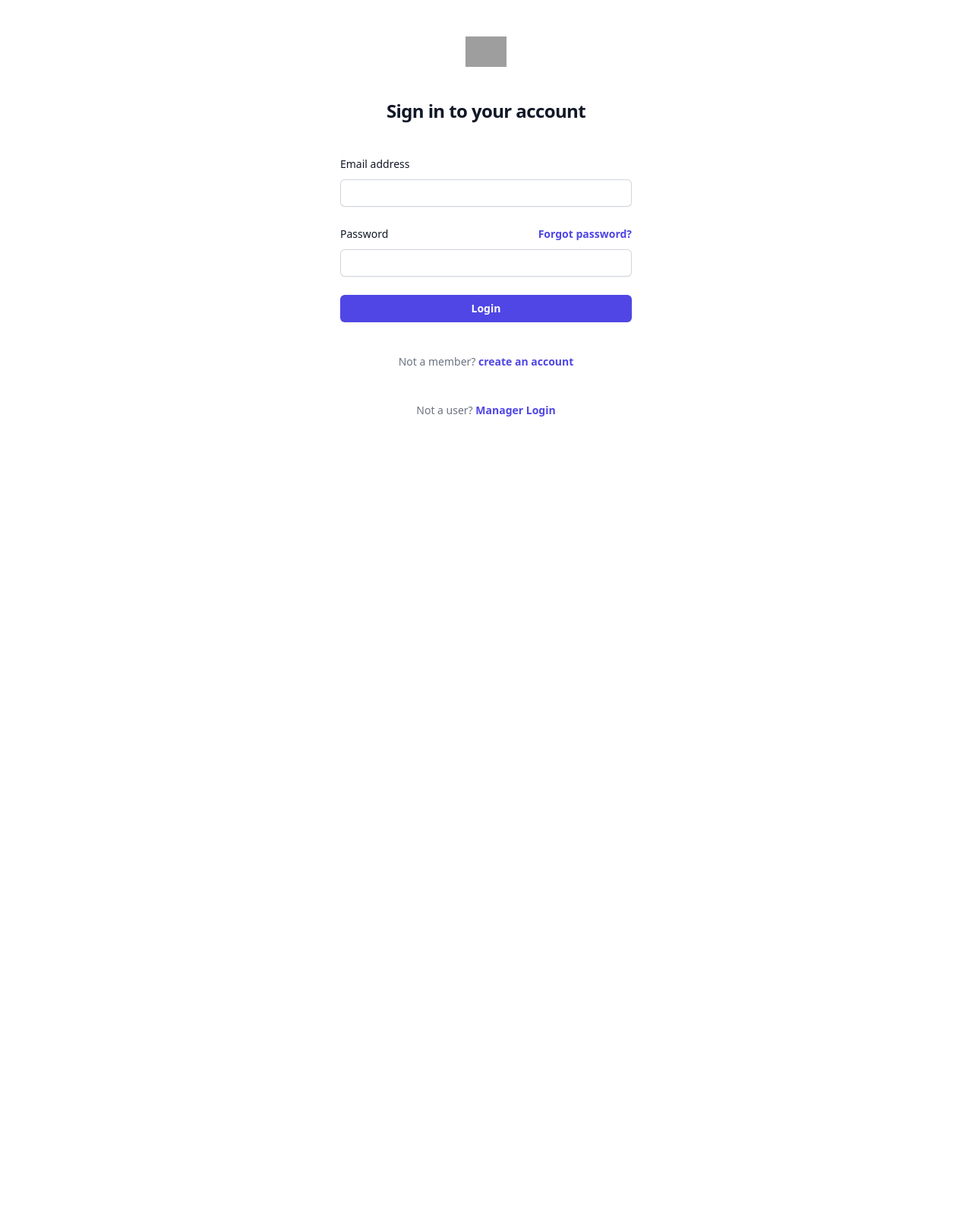
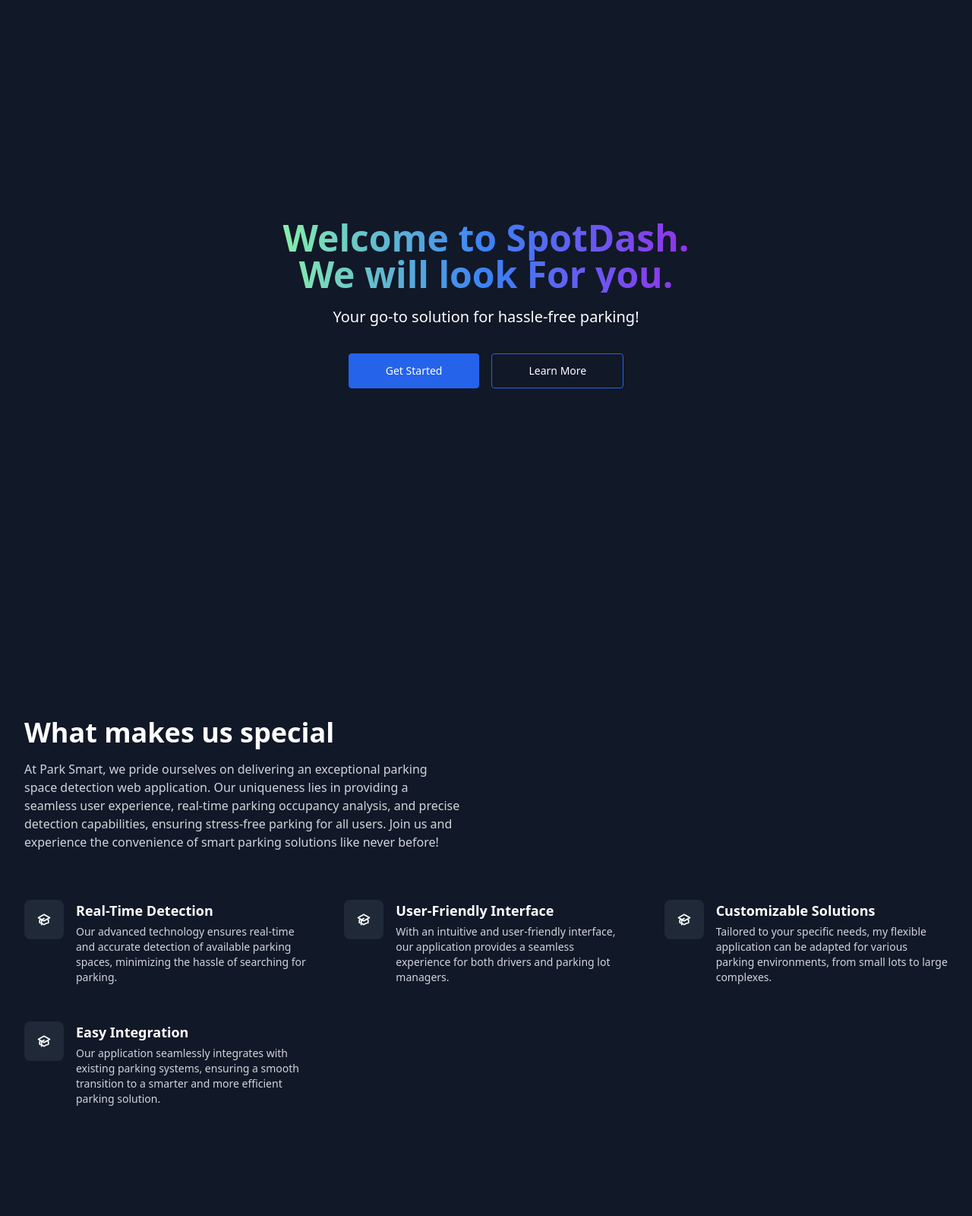
Before and after one commit to JustEmkay/SpotDash, a Flask app: page / in a window 1280 px wide. Shown: the whole page at 76% size. Before the commit the page ends 548 px from the top, so only its background shows below. Run offline with Flask 3, Linux system fonts and the light colour scheme; some libraries are stand-ins or nearby versions; grey boxes are pictures that could not be loaded.

Commit message:
some fixes and UI changes

```diff
--- a/u-m/Templates/login.html
+++ b/u-m/Templates/login.html
@@ -1,7 +1,7 @@
 <!DOCTYPE html>
 <html>
 <head>
-    <title>PSDoCV system</title>
+    <title>SpotDash 🚗</title>
     <link href="https://cdnjs.cloudflare.com/ajax/libs/tailwindcss/2.0.2/tailwind.min.css" rel="stylesheet">
     <script src="https://cdn.tailwindcss.com"></script>
     {% with messages = get_flashed_messages() %}
@@ -17,8 +17,7 @@
 
 <div class="flex min-h-full flex-col justify-center px-6 py-12 lg:px-8">
     <div class="sm:mx-auto sm:w-full sm:max-w-sm">
-      <img class="mx-auto h-10 w-auto" src="https://tailwindui.com/img/logos/mark.svg?color=indigo&shade=600" alt="Your Company">
-      <h2 class="mt-10 text-center text-2xl font-bold leading-9 tracking-tight text-gray-900">Sign in to your account</h2>
+      <h1 class="mx-auto h-10 w-auto mt-10 text-center text-2xl font-bold leading-9 tracking-tight text-gray-900">Sign in to <b>SpotDash</b></h1>
     </div>
 
     <div class="mt-10 sm:mx-auto sm:w-full sm:max-w-sm">
@@ -33,9 +32,6 @@
         <div>
           <div class="flex items-center justify-between">
             <label for="password" class="block text-sm font-medium leading-6 text-gray-900">Password</label>
-            <div class="text-sm">
-              <a href="#" class="font-semibold text-indigo-600 hover:text-indigo-500">Forgot password?</a>
-            </div>
           </div>
           <div class="mt-2">
             <input id="password" name="password" type="password" autocomplete="current-password" required class="block w-full rounded-md border-0 py-1.5 text-gray-900 shadow-sm ring-1 ring-inset ring-gray-300 placeholder:text-gray-400 focus:ring-2 focus:ring-inset focus:ring-indigo-600 sm:text-sm sm:leading-6">
--- a/u-m/Templates/profile.html
+++ b/u-m/Templates/profile.html
@@ -14,7 +14,7 @@
             <p>Email : {{profile[0]}}</p>
             <p>Vehicle : {{profile[1]}}</p>
             <div class="my-2 flex justify-end">
-              <button><a  title="Dont" class="bg-red-500 hover:bg-red-600 text-white py-2 px-4 rounded" href="#">delete your account</a></button>
+              <button><a  title="Dont" class="bg-red-500 hover:bg-red-600 text-white py-2 px-4 rounded" href="{{ url_for('delete_account')}}">delete your account</a></button>
             </div>
           </fieldset>
 
--- a/u-m/Templates/register.html
+++ b/u-m/Templates/register.html
@@ -20,7 +20,7 @@
             Registration Form
           </label>
         </div>
-        <form class="space-y-6" method="post" action="/register/manager">
+        <form class="space-y-6" method="post" action="/register">
           <div>
             <label
               for="username"
--- a/u-m/Templates/success.html
+++ b/u-m/Templates/success.html
@@ -1,10 +1,10 @@
 <!DOCTYPE html>
 <html>
 <head>
-    <title>Account Created</title>
+    <title>Task successful</title>
 </head>
 <body>
-    <h1>Account Created Successfully!</h1>
-    <a href="/">Login</a>
+    <h1>Task Successfully!</h1>
+    <a href="{{url_for('index')}}">Login</a>
 </body>
 </html>
--- a/u-m/Templates/users/navbar.html
+++ b/u-m/Templates/users/navbar.html
@@ -1,6 +1,6 @@
 <div class="w-full bg-gray-200">
     <nav class="container relative flex flex-wrap items-center justify-between p-4 mx-auto lg:p-8 xl:px-4">
-      <p class="text-xl font-bold">Parking Space Detection</p>
+      <p class="text-2xl text-gray-900 font-extrabold">SpotDash</p>
       <div class="flex justify-between gap-4">
         <ul class="flex items-center gap-2">
           <li {% if active_page == 'home' %} class="active"{% endif %}>
--- /dev/null
+++ b/u-m/Templates/welcome.html
@@ -0,0 +1,188 @@
+<!DOCTYPE html>
+<html lang="en">
+<head>
+    <meta charset="UTF-8">
+    <meta name="viewport" content="width=device-width, initial-scale=1.0">
+    <title>Welcome to SpotDash 🚗</title>
+    <link href="https://cdnjs.cloudflare.com/ajax/libs/tailwindcss/2.0.2/tailwind.min.css" rel="stylesheet">
+    <script src="https://cdn.tailwindcss.com"></script>
+</head>
+<body>
+    <div class="h-screen">
+    <section class="bg-gray-900 h-full text-white">
+        <div
+          class="mx-auto max-w-screen-xl px-4 py-32 lg:flex lg:h-screen lg:items-center"
+        >
+          <div class="mx-auto max-w-3xl text-center">
+            <h1
+              class="bg-gradient-to-r from-green-300 via-blue-500 to-purple-600 bg-clip-text text-3xl font-extrabold text-transparent sm:text-5xl"
+            >
+              Welcome to SpotDash.
+
+              <span class="sm:block"> We will look For you. </span>
+            </h1>
+
+            <p class="mx-auto mt-4 max-w-xl sm:text-xl/relaxed">
+                Your go-to solution for hassle-free parking!
+            </p>
+
+            <div class="mt-8 flex flex-wrap justify-center gap-4">
+              <a
+                class="block w-full rounded border border-blue-600 bg-blue-600 px-12 py-3 text-sm font-medium text-white hover:bg-transparent hover:text-white focus:outline-none focus:ring active:text-opacity-75 sm:w-auto"
+                href="/to-login"
+              >
+                Get Started
+              </a>
+
+              <a
+                class="block w-full rounded border border-blue-600 px-12 py-3 text-sm font-medium text-white hover:bg-blue-600 focus:outline-none focus:ring active:bg-blue-500 sm:w-auto"
+                href="#learn-more"
+              >
+                Learn More
+              </a>
+            </div>
+          </div>
+        </div>
+      </section>
+      <section id="learn-more"  class=" flex justify-center items-center h-full bg-gray-900 text-white">
+        <div class="max-w-screen-xl  px-4 py-8 sm:py-12 sm:px-6 lg:py-16 lg:px-8">
+          <div class="max-w-xl">
+            <h2 class="text-3xl font-bold sm:text-4xl">What makes us special</h2>
+
+            <p class="mt-4 text-gray-300">
+                At Park Smart, we pride ourselves on delivering an exceptional parking space detection web application. Our uniqueness lies in providing a seamless user experience, real-time parking occupancy analysis, and precise detection capabilities, ensuring stress-free parking for all users. Join us and experience the convenience of smart parking solutions like never before!
+            </p>
+          </div>
+
+          <div
+            class="mt-8 grid grid-cols-1 gap-8 md:mt-16 md:grid-cols-2 md:gap-12 lg:grid-cols-3"
+          >
+            <div class="flex items-start gap-4">
+              <span class="shrink-0 rounded-lg bg-gray-800 p-4">
+                <svg
+                  class="h-5 w-5"
+                  fill="none"
+                  stroke="currentColor"
+                  viewBox="0 0 24 24"
+                  xmlns="http://www.w3.org/2000/svg"
+                >
+                  <path d="M12 14l9-5-9-5-9 5 9 5z"></path>
+                  <path
+                    d="M12 14l6.16-3.422a12.083 12.083 0 01.665 6.479A11.952 11.952 0 0012 20.055a11.952 11.952 0 00-6.824-2.998 12.078 12.078 0 01.665-6.479L12 14z"
+                  ></path>
+                  <path
+                    stroke-linecap="round"
+                    stroke-linejoin="round"
+                    stroke-width="2"
+                    d="M12 14l9-5-9-5-9 5 9 5zm0 0l6.16-3.422a12.083 12.083 0 01.665 6.479A11.952 11.952 0 0012 20.055a11.952 11.952 0 00-6.824-2.998 12.078 12.078 0 01.665-6.479L12 14zm-4 6v-7.5l4-2.222"
+                  ></path>
+                </svg>
+              </span>
+
+              <div>
+                <h2 class="text-lg font-bold">Real-Time Detection</h2>
+
+                <p class="mt-1 text-sm text-gray-300">
+                  Our advanced technology ensures real-time and accurate detection of available parking spaces, minimizing the hassle of searching for parking.
+                </p>
+              </div>
+            </div>
+
+            <div class="flex items-start gap-4">
+              <span class="shrink-0 rounded-lg bg-gray-800 p-4">
+                <svg
+                  class="h-5 w-5"
+                  fill="none"
+                  stroke="currentColor"
+                  viewBox="0 0 24 24"
+                  xmlns="http://www.w3.org/2000/svg"
+                >
+                  <path d="M12 14l9-5-9-5-9 5 9 5z"></path>
+                  <path
+                    d="M12 14l6.16-3.422a12.083 12.083 0 01.665 6.479A11.952 11.952 0 0012 20.055a11.952 11.952 0 00-6.824-2.998 12.078 12.078 0 01.665-6.479L12 14z"
+                  ></path>
+                  <path
+                    stroke-linecap="round"
+                    stroke-linejoin="round"
+                    stroke-width="2"
+                    d="M12 14l9-5-9-5-9 5 9 5zm0 0l6.16-3.422a12.083 12.083 0 01.665 6.479A11.952 11.952 0 0012 20.055a11.952 11.952 0 00-6.824-2.998 12.078 12.078 0 01.665-6.479L12 14zm-4 6v-7.5l4-2.222"
+                  ></path>
+                </svg>
+              </span>
+
+              <div>
+                <h2 class="text-lg font-bold">User-Friendly Interface</h2>
+
+                <p class="mt-1 text-sm text-gray-300">
+                  With an intuitive and user-friendly interface, our application provides a seamless experience for both drivers and parking lot managers.
+                </p>
+              </div>
+            </div>
+
+            <div class="flex items-start gap-4">
+              <span class="shrink-0 rounded-lg bg-gray-800 p-4">
+                <svg
+                  class="h-5 w-5"
+                  fill="none"
+                  stroke="currentColor"
+                  viewBox="0 0 24 24"
+                  xmlns="http://www.w3.org/2000/svg"
+                >
+                  <path d="M12 14l9-5-9-5-9 5 9 5z"></path>
+                  <path
+                    d="M12 14l6.16-3.422a12.083 12.083 0 01.665 6.479A11.952 11.952 0 0012 20.055a11.952 11.952 0 00-6.824-2.998 12.078 12.078 0 01.665-6.479L12 14z"
+                  ></path>
+                  <path
+                    stroke-linecap="round"
+                    stroke-linejoin="round"
+                    stroke-width="2"
+                    d="M12 14l9-5-9-5-9 5 9 5zm0 0l6.16-3.422a12.083 12.083 0 01.665 6.479A11.952 11.952 0 0012 20.055a11.952 11.952 0 00-6.824-2.998 12.078 12.078 0 01.665-6.479L12 14zm-4 6v-7.5l4-2.222"
+                  ></path>
+                </svg>
+              </span>
+
+              <div>
+                <h2 class="text-lg font-bold">Customizable Solutions</h2>
+
+                <p class="mt-1 text-sm text-gray-300">
+                  Tailored to your specific needs, my flexible application can be adapted for various parking environments, from small lots to large complexes.
+                </p>
+              </div>
+            </div>
+
+            <div class="flex items-start gap-4">
+              <span class="shrink-0 rounded-lg bg-gray-800 p-4">
+                <svg
+                  class="h-5 w-5"
+                  fill="none"
+                  stroke="currentColor"
+                  viewBox="0 0 24 24"
+                  xmlns="http://www.w3.org/2000/svg"
+                >
+                  <path d="M12 14l9-5-9-5-9 5 9 5z"></path>
+                  <path
+                    d="M12 14l6.16-3.422a12.083 12.083 0 01.665 6.479A11.952 11.952 0 0012 20.055a11.952 11.952 0 00-6.824-2.998 12.078 12.078 0 01.665-6.479L12 14z"
+                  ></path>
+                  <path
+                    stroke-linecap="round"
+                    stroke-linejoin="round"
+                    stroke-width="2"
+                    d="M12 14l9-5-9-5-9 5 9 5zm0 0l6.16-3.422a12.083 12.083 0 01.665 6.479A11.952 11.952 0 0012 20.055a11.952 11.952 0 00-6.824-2.998 12.078 12.078 0 01.665-6.479L12 14zm-4 6v-7.5l4-2.222"
+                  ></path>
+                </svg>
+              </span>
+
+              <div>
+                <h2 class="text-lg font-bold">Easy Integration</h2>
+
+                <p class="mt-1 text-sm text-gray-300">
+                  Our application seamlessly integrates with existing parking systems, ensuring a smooth transition to a smarter and more efficient parking solution.
+                </p>
+              </div>
+            </div>
+          </div>
+        </div>
+      </section>
+    </div>
+</body>
+</html>
--- a/u-m/app.py
+++ b/u-m/app.py
@@ -29,31 +29,36 @@
 
 g = geocoder.ip('me')
 
-@app.route('/login',methods=['POST'])
+@app.route('/login',methods=['GET','POST'])
 def login():
     if request.method == 'POST':
         email=request.form['email']
         password=request.form['password']
 
-    if email=='admin@admin' and password=='admin':
-        session['admin']=True
-        return render_template('manager/index.html',admin=True)
+    # if email=='admin@admin' and password=='admin':
+    #     session['admin']=True
+    #     return render_template('manager/index.html',admin=True)
 
-    conn=sqlite3.connect(DB_NAME)
-    c=conn.cursor()
-    c.execute("select * from accounts where email=? and password=?",(email,password))
-    account=c.fetchone()
-    conn.close()
+        conn=sqlite3.connect(DB_NAME)
+        c=conn.cursor()
+        c.execute("select * from accounts where email=? and password=?",(email,password))
+        account=c.fetchone()
+        conn.close()
 
-    if account is not None and email == account[2] and password == account[1]:
-        session['email']=account[2]
-        session['username']=account[0]
-        print(f"session username={session['username']}\nsession email={session['email']}")
-        # return render_template('users/home.html',username=session['username'],email=session['email'],active_page='home')
-        return redirect(url_for('index'))
-    else:
-        print("Couldn't find email and password")
-        return redirect(url_for('index'))
+        if account is not None and email == account[2] and password == account[1]:
+            session['email']=account[2]
+            session['username']=account[0]
+            print(f"session username={session['username']}\nsession email={session['email']}")
+            # return render_template('users/home.html',username=session['username'],email=session['email'],active_page='home')
+            return redirect(url_for('index'))
+        else:
+            print("Couldn't find email and password")
+            return redirect(url_for('index'))
+
+@app.route('/to-login')
+def to_login():
+    return render_template('login.html')
+
 
 def locate(items): #home-map
     red_marker_coords = (g.lat,g.lng)
@@ -112,8 +117,8 @@
 @app.route('/',methods=['GET','POST'])
 def index():
 
-    if session.get('admin'):
-        return render_template('manager/index.html')
+    # if session.get('admin'):
+    #     return render_template('manager/index.html')
     if session.get('username'):
         d=1
         if request.method == 'POST':
@@ -161,7 +166,7 @@
 
         return render_template('users/home.html',username=session['username'],items=items,d=d,map=m)
 
-    return render_template('login.html')
+    return render_template('welcome.html')
 
 @app.route('/filter',methods=['GET'])
 def filter():
@@ -176,7 +181,7 @@
 
     conn=sqlite3.connect(DB_NAME)
     c=conn.cursor()
-    c.execute("select email,vtype from accounts")
+    c.execute("select email,vtype from accounts where username=?",(session['username'],))
     profile=c.fetchone()
     conn.close()
 
@@ -310,6 +315,10 @@
 
 @app.route('/manager/home',methods=['GET','POST'])
 def home_m():
+    if session.get('mid') is None :
+        return render_template('login.html')
+
+
     conn = sqlite3.connect(DB_NAME)
     c = conn.cursor()
     c.execute("SELECT * FROM managers WHERE mid=?", (session['mid'],))
@@ -559,12 +568,34 @@
             cursor.execute("DELETE FROM managers WHERE mid = ?", (session['mid'],))
             conn.commit()
             conn.close()
+            session.pop('mid', None)
+            session.pop('mname',None)
             return render_template('success.html')
     return render_template('manager/delete.html')
 
+
+@app.route('/users/delete_account',methods=['GET','POST'])
+def delete_account():
+    if request.method == 'POST':
+
+        passw = request.form['pass']
+        repassw = request.form['repass']
+
+        print(passw,repassw)
+
+        if passw == repassw:
+            time.sleep(5)
+            conn = sqlite3.connect(DB_NAME)
+            cursor = conn.cursor()
+            cursor.execute("DELETE FROM accounts WHERE username = ?", (session['username'],))
+            conn.commit()
+            conn.close()
+            session.pop('username', None)
+            return render_template('success.html')
+    return render_template('users/delete.html')
+
 def allowed_file(filename):
     return '.' in filename and filename.rsplit('.', 1)[1].lower() in {'mp4', 'avi', 'mov'}
-
 
 UPLOAD_FOLDER = 'Static/Video'
 app.config['UPLOAD_FOLDER'] = UPLOAD_FOLDER
```
Also changed, not shown: u-m/Templates/index.html (+0 -38 lines), u-m/Templates/manager/home_m.html (+11 -12 lines), u-m/Templates/manager/login_m.html (+2 -19 lines), u-m/Templates/users/delete.html (added, +108 -0 lines), u-m/Templates/users/home.html (+41 -5 lines).
